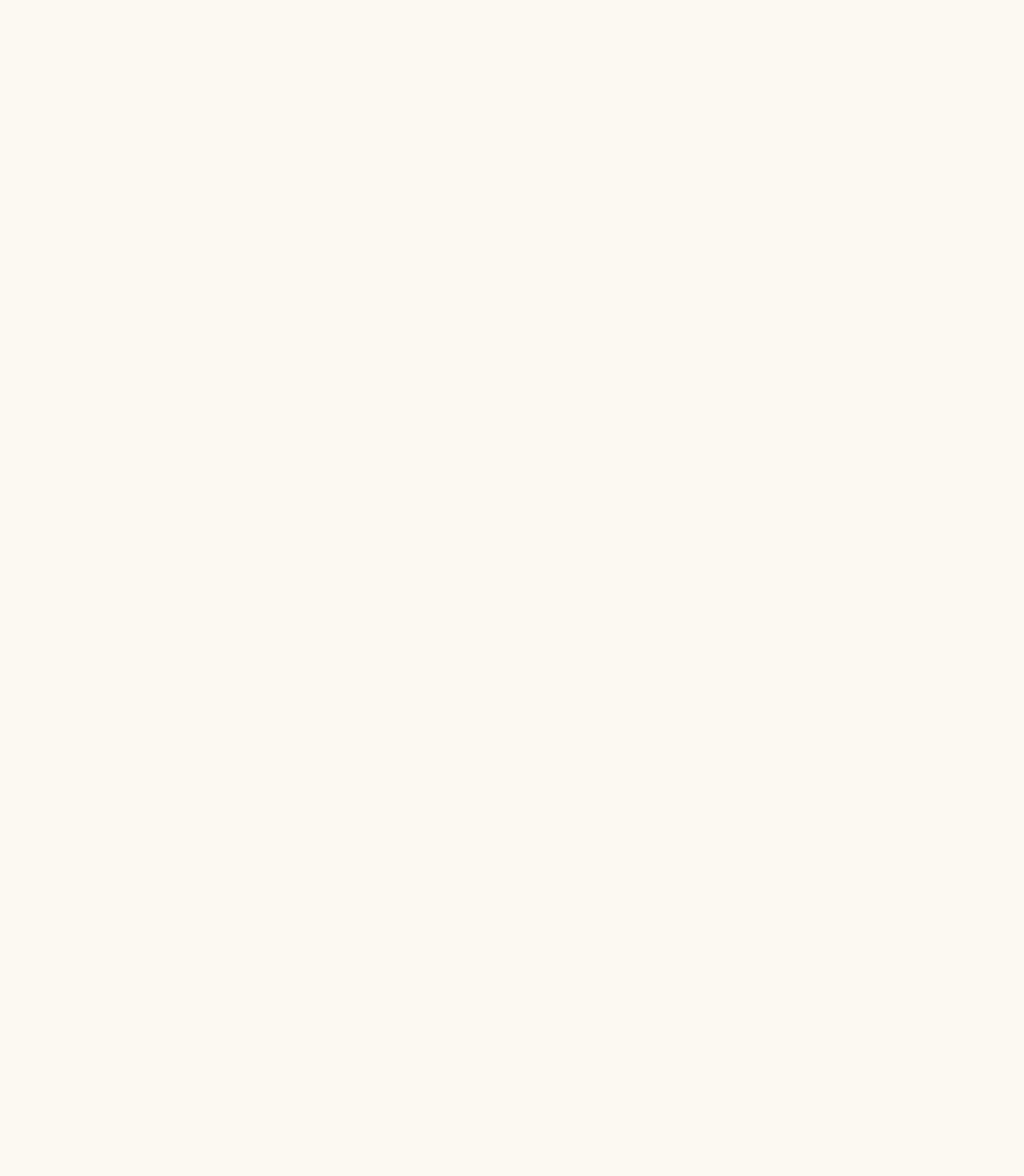
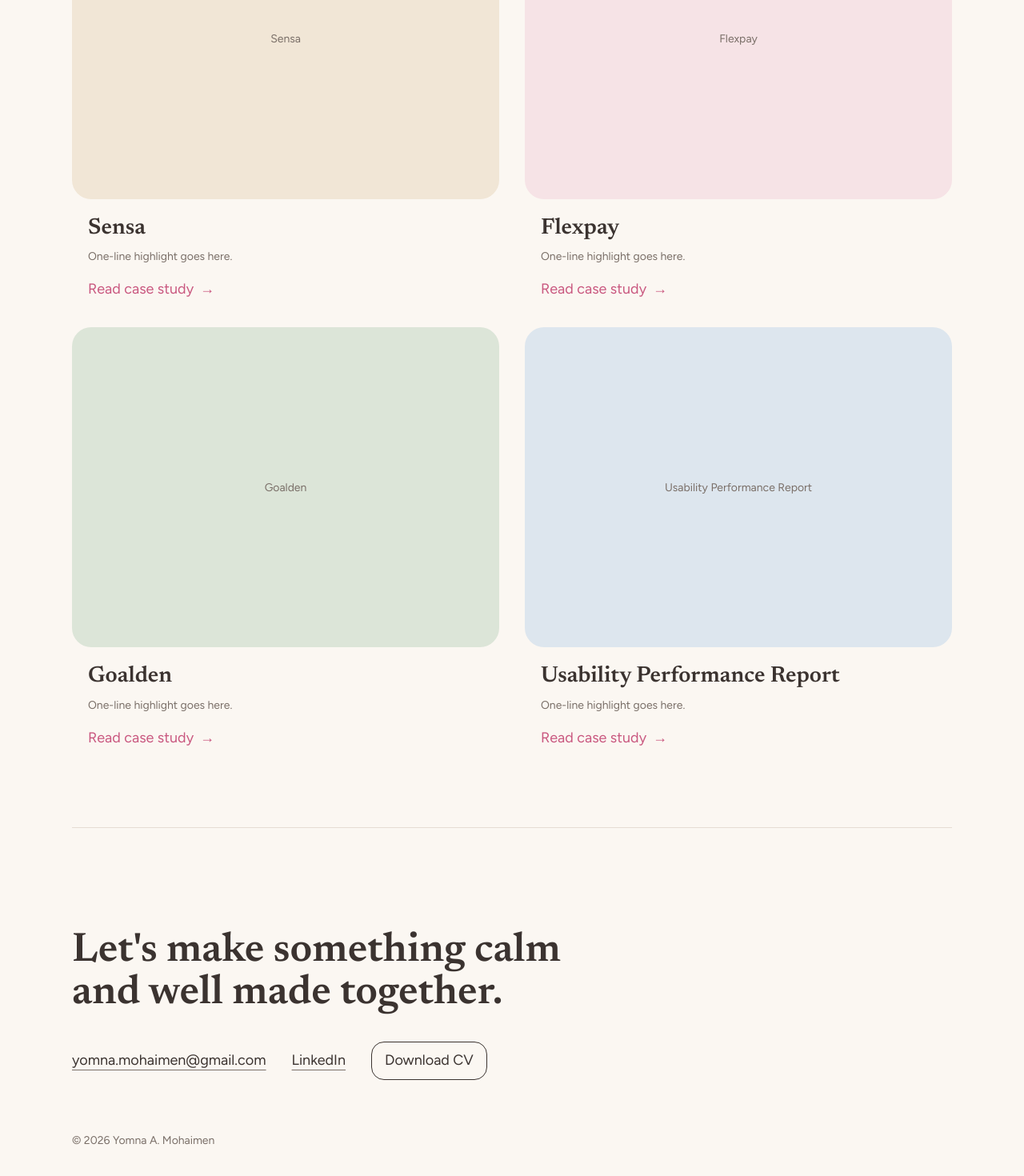
Before and after one commit to yomnamohaimen-coder/yomna-portfolio, a React (Vite) app: page / in a window 1280 px wide. Shown: the part 924-2394 px from the top of the page at 80% size. Before the commit the page ends 800 px from the top, so only its background shows below. Built offline with nearby package versions, Linux system fonts and the light colour scheme.

Commit message:
Refactor App and Footer components; remove ContactPage and enhance HomePage with selected work section

```diff
--- a/src/App.jsx
+++ b/src/App.jsx
@@ -2,7 +2,6 @@ import { BrowserRouter, Route, Routes } from 'react-router-dom'
 import Layout from './components/Layout'
 import AboutPage from './pages/AboutPage'
 import CaseStudyPage from './pages/CaseStudyPage'
-import ContactPage from './pages/ContactPage'
 import HomePage from './pages/HomePage'
 import NotFoundPage from './pages/NotFoundPage'
 
@@ -14,7 +13,6 @@ export default function App() {
           <Route path="/" element={<HomePage />} />
           <Route path="/work/:slug" element={<CaseStudyPage />} />
           <Route path="/about" element={<AboutPage />} />
-          <Route path="/contact" element={<ContactPage />} />
           <Route path="*" element={<NotFoundPage />} />
         </Route>
       </Routes>
--- /dev/null
+++ b/src/components/Footer.css
@@ -0,0 +1,101 @@
+.contact-footer {
+  padding-bottom: var(--space-xl);
+  padding-inline: var(--space-md);
+  background: var(--color-background);
+  color: var(--color-text);
+}
+
+.contact-footer-inner {
+  max-width: var(--measure-image);
+  margin-inline: auto;
+  padding-top: var(--space-4xl);
+  border-top: 1px solid var(--color-border);
+}
+
+.contact-footer-title {
+  max-width: 18em;
+  margin: 0;
+  font-family: var(--font-serif);
+  font-size: clamp(2.25rem, 4vw, 3.5rem);
+  font-weight: var(--font-weight-heading);
+  line-height: var(--line-height-heading);
+  color: var(--color-text);
+  text-wrap: balance;
+}
+
+.contact-footer-links {
+  display: flex;
+  flex-wrap: wrap;
+  align-items: center;
+  gap: var(--space-sm) var(--space-lg);
+  margin-top: var(--space-lg);
+}
+
+.contact-footer-links a {
+  font-family: var(--font-sans);
+  font-size: var(--font-size-body);
+  font-weight: var(--font-weight-body);
+  line-height: var(--line-height-body);
+  color: var(--color-text);
+  text-decoration: none;
+  transition:
+    color var(--motion-duration-min) var(--ease-out),
+    text-decoration-color var(--motion-duration-min) var(--ease-out),
+    background-color var(--motion-duration-min) var(--ease-out);
+}
+
+.contact-footer-links a:not(.contact-footer-cv) {
+  text-decoration-line: underline;
+  text-decoration-color: var(--color-text-muted);
+  text-decoration-thickness: 1px;
+  text-underline-offset: 6px;
+}
+
+.contact-footer-links a:hover,
+.contact-footer-links a:focus-visible {
+  color: var(--color-accent);
+}
+
+.contact-footer-links a:not(.contact-footer-cv):hover,
+.contact-footer-links a:not(.contact-footer-cv):focus-visible {
+  text-decoration-color: var(--color-accent);
+}
+
+.contact-footer-links a:focus-visible {
+  outline: var(--space-3xs) solid var(--color-accent);
+  outline-offset: var(--space-3xs);
+}
+
+.contact-footer-cv {
+  padding: var(--space-2xs) var(--space-sm);
+  border: 1px solid var(--color-text);
+  border-radius: var(--radius-md);
+  background: transparent;
+}
+
+.contact-footer-links a.contact-footer-cv:hover,
+.contact-footer-links a.contact-footer-cv:focus-visible {
+  background-color: var(--color-blush);
+  color: var(--color-text);
+}
+
+.contact-footer-meta {
+  margin: 4rem 0 0;
+  font-family: var(--font-sans);
+  font-size: var(--font-size-caption);
+  font-weight: var(--font-weight-body);
+  line-height: var(--line-height-body);
+  color: var(--color-text-muted);
+}
+
+@media (min-width: 48rem) {
+  .contact-footer {
+    padding-inline: var(--space-lg);
+  }
+}
+
+@media (prefers-reduced-motion: reduce) {
+  .contact-footer-links a {
+    transition: none;
+  }
+}
--- a/src/components/Footer.jsx
+++ b/src/components/Footer.jsx
@@ -1,15 +1,26 @@
-import { Link } from 'react-router-dom'
+import './Footer.css'
 
 export default function Footer() {
   return (
-    <footer className="site-footer">
-      <div className="footer-inner">
-        <p>Yomna A.Mohaimen</p>
-        <nav className="site-nav" aria-label="Footer">
-          <Link to="/#work">Work</Link>
-          <Link to="/about">About</Link>
-          <Link to="/contact">Contact</Link>
-        </nav>
+    <footer className="contact-footer" id="contact">
+      <div className="contact-footer-inner">
+        <p className="contact-footer-title">
+          Let's make something calm and well made together.
+        </p>
+        <div className="contact-footer-links">
+          <a href="mailto:yomna.mohaimen@gmail.com">yomna.mohaimen@gmail.com</a>
+          <a
+            href="https://www.linkedin.com/in/yomna-abdel-mohaimen-477aa6176/"
+            target="_blank"
+            rel="noopener noreferrer"
+          >
+            LinkedIn
+          </a>
+          <a className="contact-footer-cv" href="/cv.pdf" target="_blank" rel="noopener noreferrer">
+            Download CV
+          </a>
+        </div>
+        <p className="contact-footer-meta">© 2026 Yomna A. Mohaimen</p>
       </div>
     </footer>
   )
--- a/src/components/Layout.jsx
+++ b/src/components/Layout.jsx
@@ -21,7 +21,7 @@ export default function Layout() {
     <>
       <Header />
       <Outlet />
-      {pathname !== '/' && <Footer />}
+      <Footer />
     </>
   )
 }
--- a/src/pages/HomePage.css
+++ b/src/pages/HomePage.css
@@ -121,3 +121,165 @@
     animation: none;
   }
 }
+
+/*
+  The older stylesheet rewrites a few token names on the whole page.
+  Repeating them here keeps this section on the warm brown and the 32px gap.
+*/
+.home-work {
+  --color-text: #3b3330;
+  --space-2xs: 0.5rem;
+  --space-xs: 0.75rem;
+  --space-lg: 2rem;
+  --space-xl: 3rem;
+  --space-2xl: 4rem;
+  color: var(--color-text);
+  padding-bottom: var(--space-3xl);
+  padding-inline: var(--space-md);
+}
+
+.home-work-inner {
+  max-width: var(--measure-image);
+  margin-inline: auto;
+}
+
+.home-work-label {
+  margin: 0 0 calc(var(--space-lg) + var(--space-2xs));
+  font-family: var(--font-sans);
+  font-size: var(--font-size-nav);
+  font-weight: var(--font-weight-body);
+  line-height: var(--line-height-body);
+  letter-spacing: var(--letter-spacing-nav);
+  text-transform: uppercase;
+  color: var(--color-text);
+}
+
+.home-work-grid {
+  display: grid;
+  grid-template-columns: minmax(0, 1fr);
+  gap: var(--space-lg);
+}
+
+.home-work-card {
+  display: flex;
+  flex-direction: column;
+  min-width: 0;
+  height: 100%;
+  color: inherit;
+  text-decoration: none;
+  border-radius: var(--radius-lg);
+  transition:
+    opacity var(--motion-duration-min) var(--ease-out),
+    transform var(--motion-duration-min) var(--ease-out),
+    box-shadow var(--motion-duration-min) var(--ease-out);
+}
+
+.home-work-card:focus-visible {
+  outline: var(--space-3xs) solid var(--color-accent);
+  outline-offset: var(--space-3xs);
+}
+
+.home-work-grid:has(.home-work-card:hover, .home-work-card:focus-visible) .home-work-card {
+  opacity: 0.4;
+}
+
+.home-work-grid:has(.home-work-card:hover) .home-work-card:hover,
+.home-work-grid:has(.home-work-card:focus-visible) .home-work-card:focus-visible {
+  position: relative;
+  z-index: 1;
+  opacity: 1;
+  transform: translateY(calc(var(--space-3xs) * -1));
+  box-shadow: var(--shadow-soft);
+}
+
+.home-work-cover {
+  display: grid;
+  place-items: center;
+  aspect-ratio: 4 / 3;
+  margin-bottom: 1.25rem;
+  overflow: hidden;
+  border-radius: var(--radius-lg);
+}
+
+.home-work-copy {
+  display: flex;
+  flex-direction: column;
+  padding-inline: 1.25rem;
+}
+
+.home-work-cover img {
+  width: 100%;
+  height: 100%;
+  object-fit: cover;
+  border-radius: var(--radius-lg);
+}
+
+.home-work-placeholder {
+  font-family: var(--font-sans);
+  font-size: var(--font-size-caption);
+  font-weight: var(--font-weight-body);
+  line-height: var(--line-height-body);
+  color: var(--color-text-muted);
+  text-align: center;
+}
+
+.home-work-title {
+  margin: 0 0 var(--space-2xs);
+  font-family: var(--font-serif);
+  font-size: 1.75rem;
+  font-weight: var(--font-weight-heading);
+  line-height: 1.2;
+  color: var(--color-text);
+}
+
+.home-work-highlight {
+  margin: 0 0 var(--space-sm);
+  overflow: hidden;
+  font-family: var(--font-sans);
+  font-size: var(--font-size-caption);
+  font-weight: var(--font-weight-body);
+  line-height: 1.5;
+  color: var(--color-text-muted);
+  white-space: nowrap;
+  text-overflow: ellipsis;
+}
+
+.home-work-cta {
+  margin: 0;
+  font-family: var(--font-sans);
+  font-size: var(--font-size-body);
+  font-weight: var(--font-weight-body);
+  line-height: var(--line-height-body);
+  color: var(--color-accent);
+}
+
+.home-work-arrow {
+  margin-left: var(--space-2xs);
+}
+
+@media (min-width: 48rem) {
+  .home-work {
+    padding-inline: var(--space-lg);
+  }
+}
+
+@media (min-width: 800px) {
+  .home-work-grid {
+    grid-template-columns: repeat(2, minmax(0, 1fr));
+  }
+}
+
+@media (prefers-reduced-motion: reduce) {
+  .home-work-card {
+    transition: none;
+  }
+
+  .home-work-grid:has(.home-work-card:hover, .home-work-card:focus-visible) .home-work-card {
+    opacity: 1;
+  }
+
+  .home-work-grid:has(.home-work-card:hover) .home-work-card:hover,
+  .home-work-grid:has(.home-work-card:focus-visible) .home-work-card:focus-visible {
+    transform: none;
+  }
+}
--- a/src/pages/HomePage.jsx
+++ b/src/pages/HomePage.jsx
@@ -1,6 +1,39 @@
+import { Link } from 'react-router-dom'
 import photo from '../assets/yomna-hero-4x5.jpg'
 import { usePageTitle } from '../usePageTitle'
 import './HomePage.css'
+
+// cover stays empty until an image is added from src/assets/covers/.
+const selectedWork = [
+  {
+    title: 'Sensa',
+    slug: 'sensa',
+    highlight: 'One-line highlight goes here.',
+    tint: 'var(--color-tint-sand)',
+    cover: null,
+  },
+  {
+    title: 'Flexpay',
+    slug: 'flexpay',
+    highlight: 'One-line highlight goes here.',
+    tint: 'var(--color-tint-blush)',
+    cover: null,
+  },
+  {
+    title: 'Goalden',
+    slug: 'goalden',
+    highlight: 'One-line highlight goes here.',
+    tint: 'var(--color-tint-sage)',
+    cover: null,
+  },
+  {
+    title: 'Usability Performance Report',
+    slug: 'usability-performance-report',
+    highlight: 'One-line highlight goes here.',
+    tint: 'var(--color-tint-powder)',
+    cover: null,
+  },
+]
 
 export default function HomePage() {
   usePageTitle('Yomna A. Mohaimen')
@@ -32,6 +65,38 @@ export default function HomePage() {
           </div>
         </div>
       </section>
+      <section className="home-work" aria-labelledby="home-work-label">
+        <div className="home-work-inner">
+          <h2 id="home-work-label" className="home-work-label">
+            Selected work
+          </h2>
+          <div className="home-work-grid">
+            {selectedWork.map((project) => (
+              <Link key={project.slug} className="home-work-card" to={`/work/${project.slug}`}>
+                <div className="home-work-cover" style={{ background: project.tint }}>
+                  {project.cover ? (
+                    <img src={project.cover} alt="" />
+                  ) : (
+                    <span className="home-work-placeholder" aria-hidden="true">
+                      {project.title}
+                    </span>
+                  )}
+                </div>
+                <div className="home-work-copy">
+                  <h3 className="home-work-title">{project.title}</h3>
+                  <p className="home-work-highlight">{project.highlight}</p>
+                  <span className="home-work-cta">
+                    Read case study
+                    <span className="home-work-arrow" aria-hidden="true">
+                      →
+                    </span>
+                  </span>
+                </div>
+              </Link>
+            ))}
+          </div>
+        </div>
+      </section>
     </main>
   )
 }
--- a/src/styles/tokens.css
+++ b/src/styles/tokens.css
@@ -1,13 +1,14 @@
 /*
   Visual tokens for Yomna's portfolio.
   Source of truth: the design brief.
-  .top-nav and .home-hero repeat these values so those sections keep them
-  even if another stylesheet reuses the same variable names.
+  .top-nav, .home-hero, and .contact-footer repeat these values so those
+  sections keep them even if another stylesheet reuses the same variable names.
 */
 
 :root,
 .top-nav,
-.home-hero {
+.home-hero,
+.contact-footer {
   /* Warm cream page, never pure white. */
   --color-background: #fbf7f2;
   /* Warm brown for headlines and body; about 11.6:1 on cream. */
@@ -103,7 +104,8 @@
 @media (prefers-reduced-motion: reduce) {
   :root,
   .top-nav,
-  .home-hero {
+  .home-hero,
+  .contact-footer {
     --motion-duration-min: 0ms;
     --motion-duration-max: 0ms;
     --motion-duration: 0ms;
```
Also changed, not shown: src/pages/ContactPage.jsx (deleted, +0 -28 lines).
